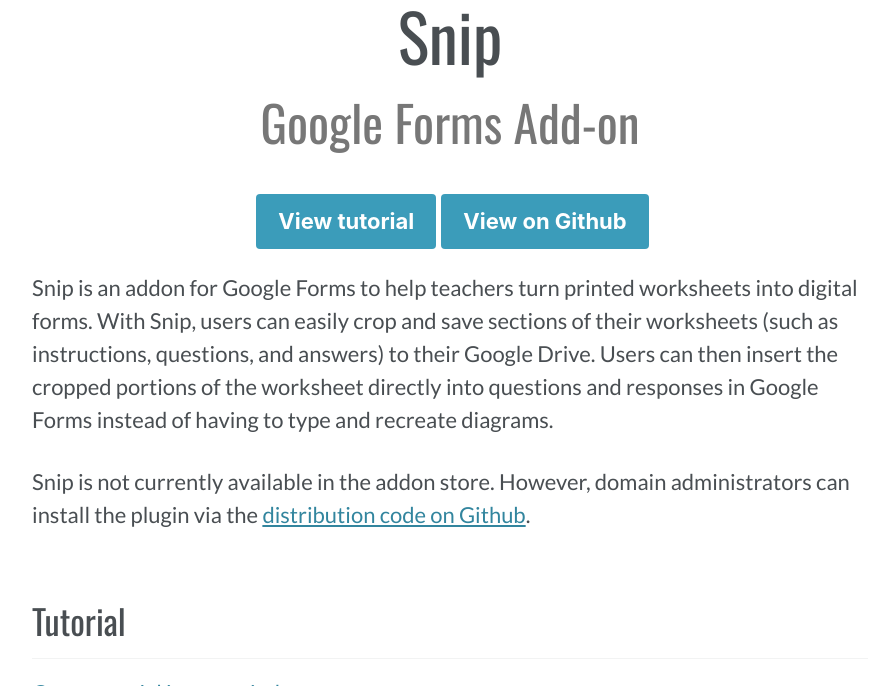
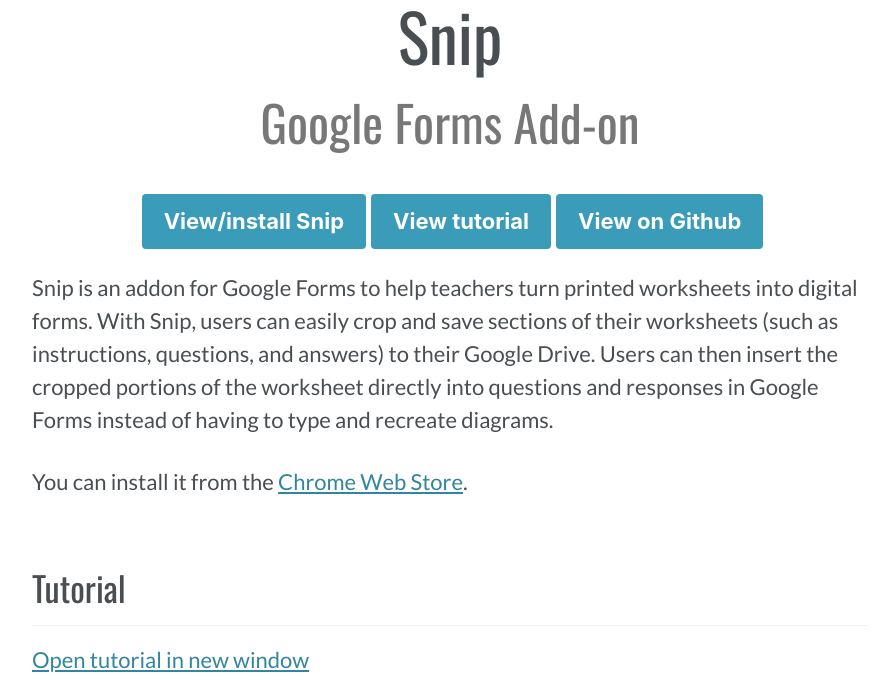
Before and after one commit to zakkolar/io.zak, a Jekyll site: the page built from _addons/snip.md, in a window 1280 px wide and 900 px high, cut to the strip 214-900 px from the top of the window. Shown: the whole strip, without its empty margins (190-1077 px from the left). Built offline with Jekyll 4.4.1, drawn with Linux system fonts in a browser that asks for light colours; cached includes are drawn as plain includes; nearby versions of some CDN libraries; a style sheet for code colours, icons or effects is not loaded; some of the changed lines change nothing that is shown.

Commit message:
added link to Snip

```diff
--- a/_addons/snip.md
+++ b/_addons/snip.md
@@ -7,9 +7,9 @@
 published: true
 header:
     actions:
-    #  -
-    #    label: View/install Snip
-    #    url: https://chrome.google.com/webstore/detail/snip/fmbheokmedhdadonfmcelkjlbgbbnnea
+      -
+        label: View/install Snip
+        url: https://chrome.google.com/webstore/detail/snip/ppijfmkdlgfobjocnnlpddkppfkcnmln
       -
         label: View tutorial
         url: http://ior.ad/6AkS
@@ -31,7 +31,7 @@
 
 Snip is an addon for Google Forms to help teachers turn printed worksheets into digital forms. With Snip, users can easily crop and save sections of their worksheets (such as instructions, questions, and answers) to their Google Drive. Users can then insert the cropped portions of the worksheet directly into questions and responses in Google Forms instead of having to type and recreate diagrams.
 
-Snip is not currently available in the addon store. However, domain administrators can install the plugin via the [distribution code on Github](https://github.com/zakkolar/snip/tree/master/dist).
+You can install it from the [Chrome Web Store](https://chrome.google.com/webstore/detail/snip/ppijfmkdlgfobjocnnlpddkppfkcnmln).
 
 ## Tutorial
 
```
